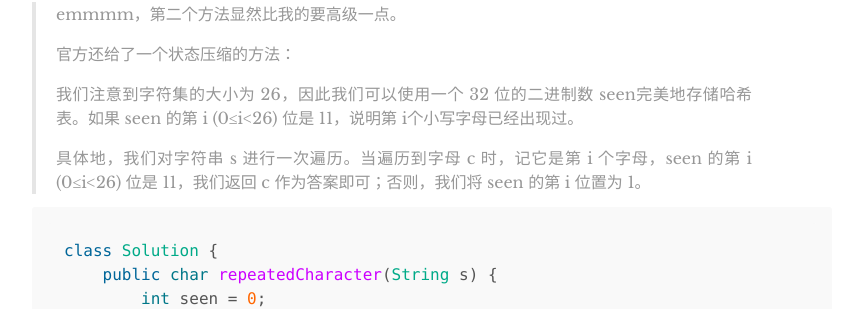
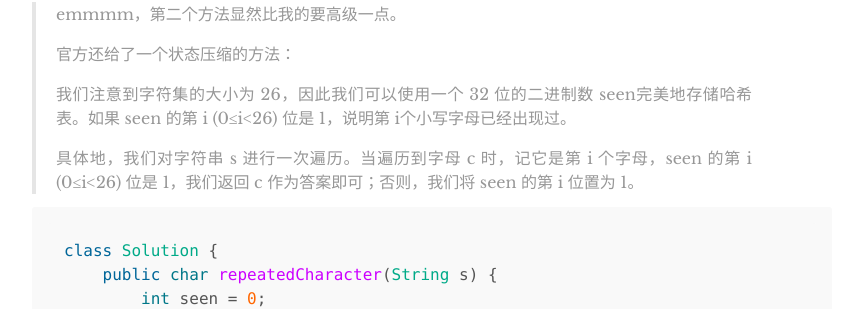
Before and after one commit to cuilongyang/cuilongyang.github.io, a Jekyll site: the page built from _posts/2023-01-01-leetcode-2351.md, in a window 1280 px wide. Shown: the part 1525-1834 px from the top of the page, without its empty margins (208-1071 px from the left). Built offline with Jekyll 4.4.1, drawn with Linux system fonts in a browser that asks for light colours.

Commit message:
Update 2023-01-01-leetcode-2351.md

````diff
--- a/_posts/2023-01-01-leetcode-2351.md
+++ b/_posts/2023-01-01-leetcode-2351.md
@@ -55,9 +55,9 @@ class Solution {
 >
 >  官方还给了一个状态压缩的方法：
 >
->  我们注意到字符集的大小为 26，因此我们可以使用一个 32 位的二进制数 seen完美地存储哈希表。如果 seen 的第 i  (0≤i<26) 位是 11，说明第 i个小写字母已经出现过。
+>  我们注意到字符集的大小为 26，因此我们可以使用一个 32 位的二进制数 seen完美地存储哈希表。如果 seen 的第 i  (0≤i<26) 位是 1，说明第 i个小写字母已经出现过。
 >
->  具体地，我们对字符串 s 进行一次遍历。当遍历到字母 c 时，记它是第 i 个字母，seen 的第 i (0≤i<26) 位是 11，我们返回 c 作为答案即可；否则，我们将 seen 的第 i 位置为 1。
+>  具体地，我们对字符串 s 进行一次遍历。当遍历到字母 c 时，记它是第 i 个字母，seen 的第 i (0≤i<26) 位是 1，我们返回 c 作为答案即可；否则，我们将 seen 的第 i 位置为 1。
 >
 
 ```java
````
